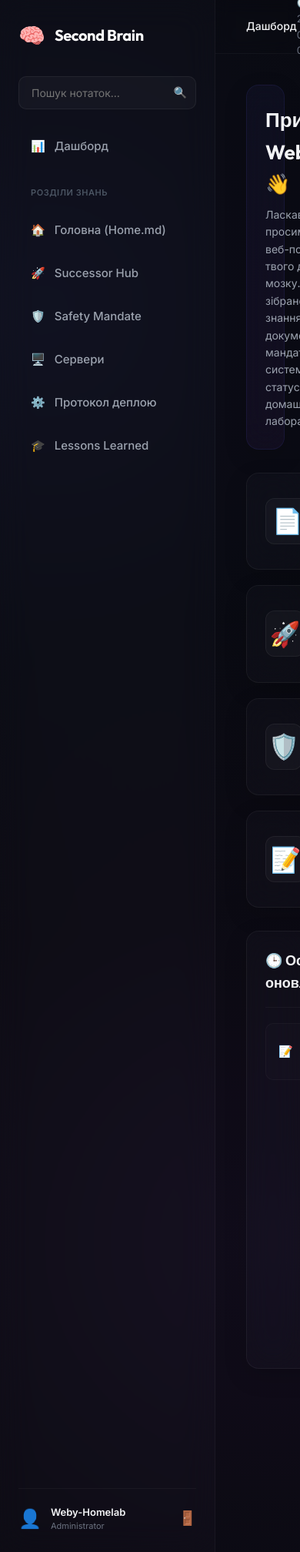
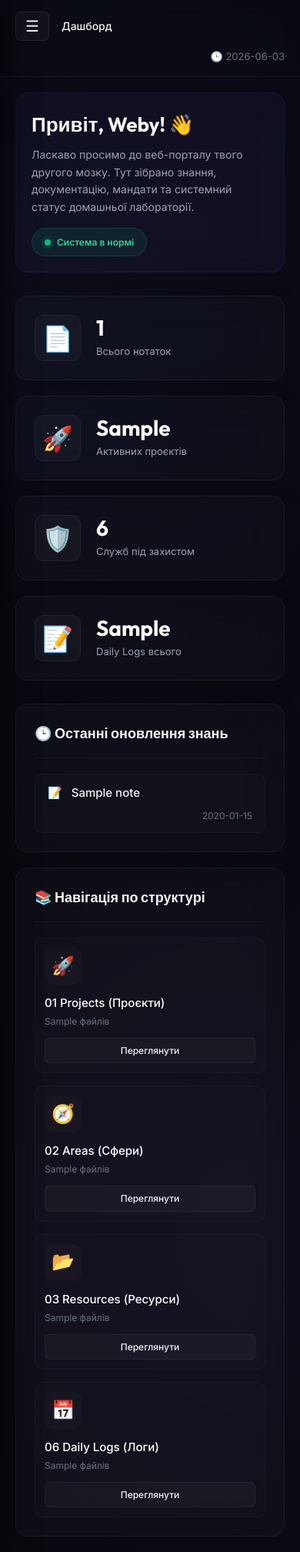
Before and after one commit to weby-homelab/ai-second-brain-gui, a FastAPI app: template templates/dashboard.html in a window 390 px wide. Shown: the whole page at 77% size. Run offline with FastAPI, Linux system fonts and the light colour scheme; the template is opened without the code that fills it: most values are stand-ins (such as "Sample title", 1, 10 or a date in 2020); parts of the project's set-up code (start-up, migrations or seed data) failed here and were passed over.

Commit message:
feat: make sidebar collapsible in mobile view for 100% responsive design

```diff
--- a/static/style.css
+++ b/static/style.css
@@ -51,8 +51,14 @@ body {
 .brand {
     display: flex;
     align-items: center;
+    justify-content: space-between;
+    margin-bottom: 30px;
+}
+
+.brand-info {
+    display: flex;
+    align-items: center;
     gap: 12px;
-    margin-bottom: 30px;
 }
 
 .brand-logo {
@@ -766,3 +803,146 @@ body {
 .animate-fade-in {
     animation: fadeInUp 0.6s cubic-bezier(0.16, 1, 0.3, 1) both;
 }
+
+/* ----------------- MOBILE NAVIGATION & RESPONSIVENESS ----------------- */
+.header-left {
+    display: flex;
+    align-items: center;
+    gap: 16px;
+}
+
+.sidebar-toggle-btn {
+    display: none;
+    background: rgba(255, 255, 255, 0.03);
+    border: 1px solid rgba(255, 255, 255, 0.08);
+    color: #f3f4f6;
+    font-size: 20px;
+    padding: 8px 12px;
+    border-radius: 8px;
+    cursor: pointer;
+    transition: all 0.2s ease;
+    line-height: 1;
+}
+
+.sidebar-toggle-btn:hover {
+    background: rgba(255, 255, 255, 0.08);
+}
+
+.sidebar-overlay {
+    position: fixed;
+    top: 0;
+    left: 0;
+    width: 100vw;
+    height: 100vh;
+    background: rgba(0, 0, 0, 0.5);
+    backdrop-filter: blur(8px);
+    z-index: 999;
+    opacity: 0;
+    pointer-events: none;
+    transition: opacity 0.3s ease;
+}
+
+.sidebar-overlay.active {
+    opacity: 1;
+    pointer-events: auto;
+}
+
+/* Media Queries for Responsive Design */
+@media (max-width: 768px) {
+    .sidebar-toggle-btn {
+        display: block;
+    }
+
+    .sidebar-close-btn {
+        display: block;
+    }
+
+    .sidebar {
+        position: fixed;
+        top: 0;
+        left: -280px;
+        height: 100vh;
+        z-index: 1000;
+        transition: left 0.3s cubic-bezier(0.16, 1, 0.3, 1);
+        box-shadow: 10px 0 30px rgba(0, 0, 0, 0.5);
+    }
+
+    .sidebar.active {
+        left: 0;
+    }
+
+    .main-content {
+        width: 100%;
+        min-width: 0;
+        overflow-x: hidden;
+    }
+
+    .content-header {
+        padding: 0 20px;
+    }
+
+    .content-body {
+        padding: 20px;
+    }
+
+    .welcome-banner {
+        flex-direction: column;
+        align-items: flex-start;
+        gap: 16px;
+        padding: 20px;
+    }
+
+    .layout-grid {
+        grid-template-columns: 1fr;
+        gap: 20px;
+    }
+
+    .note-container {
+        padding: 20px;
+    }
+
+    .note-header {
+        flex-direction: column;
+        align-items: flex-start;
+        gap: 12px;
+    }
+
+    .note-title {
+        font-size: 26px;
+    }
+}
+
+@media (max-width: 480px) {
+    .content-header {
+        flex-direction: column;
+        height: auto;
+        padding: 15px 20px;
+        gap: 10px;
+        align-items: flex-start;
+    }
+
+    .system-time {
+        align-self: flex-end;
+    }
+
+    .recent-item {
+        flex-direction: column;
+        align-items: flex-start;
+        gap: 8px;
+    }
+
+    .recent-item-time {
+        align-self: flex-end;
+    }
+
+    .category-item {
+        flex-direction: column;
+        align-items: flex-start;
+        gap: 12px;
+    }
+
+    .category-btn {
+        width: 100%;
+        text-align: center;
+    }
+}
--- a/templates/base.html
+++ b/templates/base.html
@@ -8,8 +8,8 @@
     <link rel="preconnect" href="https://fonts.googleapis.com">
     <link rel="preconnect" href="https://fonts.gstatic.com" crossorigin>
     <link href="https://fonts.googleapis.com/css2?family=Inter:wght@300;400;500;600;700&family=Outfit:wght@400;500;600;700;800&display=swap" rel="stylesheet">
-    <!-- Custom Style -->
-    <link rel="stylesheet" href="/static/style.css">
+    <!-- Custom Style with Cache Busting -->
+    <link rel="stylesheet" href="/static/style.css?v=3">
     {% block head %}{% endblock %}
 </head>
 <body>
@@ -18,8 +18,11 @@
         <!-- Sidebar -->
         <aside class="sidebar">
             <div class="brand">
+                <div class="brand-info">
                     <span class="brand-logo">🧠</span>
                     <span class="brand-name">Second Brain</span>
+                </div>
+                <button id="sidebar-close" class="sidebar-close-btn" onclick="document.querySelector('.sidebar').classList.remove('active'); document.getElementById('sidebar-overlay').classList.remove('active');" aria-label="Close Navigation">×</button>
             </div>
 
             <div class="search-box">
@@ -80,13 +83,19 @@
             </div>
         </aside>
 
+        <!-- Sidebar Mobile Overlay -->
+        <div id="sidebar-overlay" class="sidebar-overlay"></div>
+
         <!-- Main Content Area -->
         <main class="main-content">
             <header class="content-header">
+                <div class="header-left">
+                    <button id="sidebar-toggle" class="sidebar-toggle-btn" onclick="document.querySelector('.sidebar').classList.add('active'); document.getElementById('sidebar-overlay').classList.add('active');" aria-label="Toggle Navigation">☰</button>
                     <div class="breadcrumb">
                         {% block breadcrumb %}
                         <span class="breadcrumb-item">Дашборд</span>
                         {% endblock %}
+                    </div>
                 </div>
                 <div class="system-time">
                     🕒 2026-06-03
@@ -98,5 +107,45 @@
             </div>
         </main>
     </div>
+
+    <!-- Sidebar Toggle Script -->
+    <script>
+        document.addEventListener('DOMContentLoaded', () => {
+            const toggleBtn = document.getElementById('sidebar-toggle');
+            const closeBtn = document.getElementById('sidebar-close');
+            const sidebar = document.querySelector('.sidebar');
+            const overlay = document.getElementById('sidebar-overlay');
+
+            if (sidebar && overlay) {
+                if (toggleBtn) {
+                    toggleBtn.addEventListener('click', () => {
+                        sidebar.classList.add('active');
+                        overlay.classList.add('active');
+                    });
+                }
+
+                if (closeBtn) {
+                    closeBtn.addEventListener('click', () => {
+                        sidebar.classList.remove('active');
+                        overlay.classList.remove('active');
+                    });
+                }
+
+                overlay.addEventListener('click', () => {
+                    sidebar.classList.remove('active');
+                    overlay.classList.remove('active');
+                });
+
+                // Close sidebar on navigation item click in mobile view
+                const navItems = document.querySelectorAll('.nav-item');
+                navItems.forEach(item => {
+                    item.addEventListener('click', () => {
+                        sidebar.classList.remove('active');
+                        overlay.classList.remove('active');
+                    });
+                });
+            }
+        });
+    </script>
 </body>
 </html>
```
Also changed, not shown: other parts of static/style.css (+32 -1 lines). Lines whose indentation alone changed are shown as unchanged.
